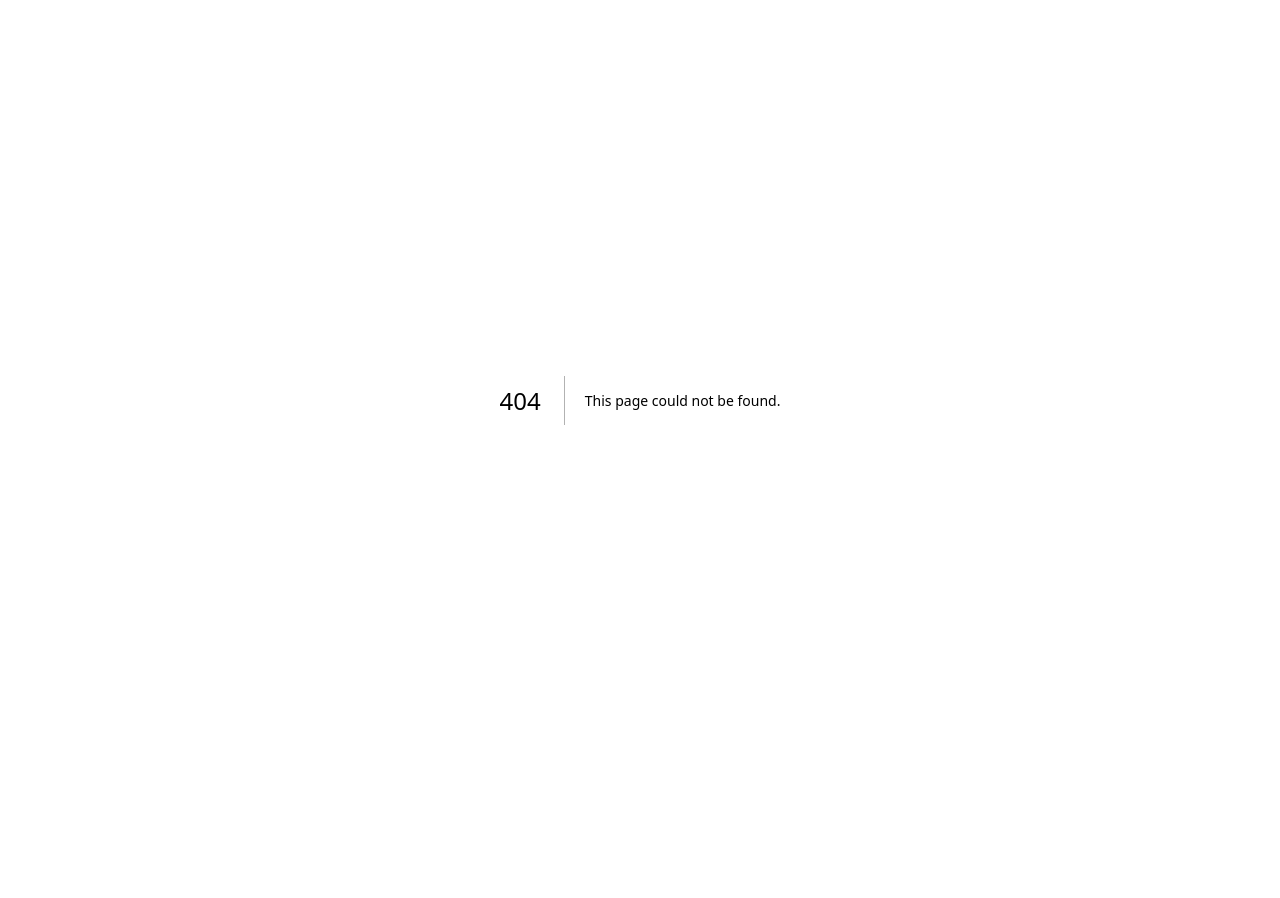
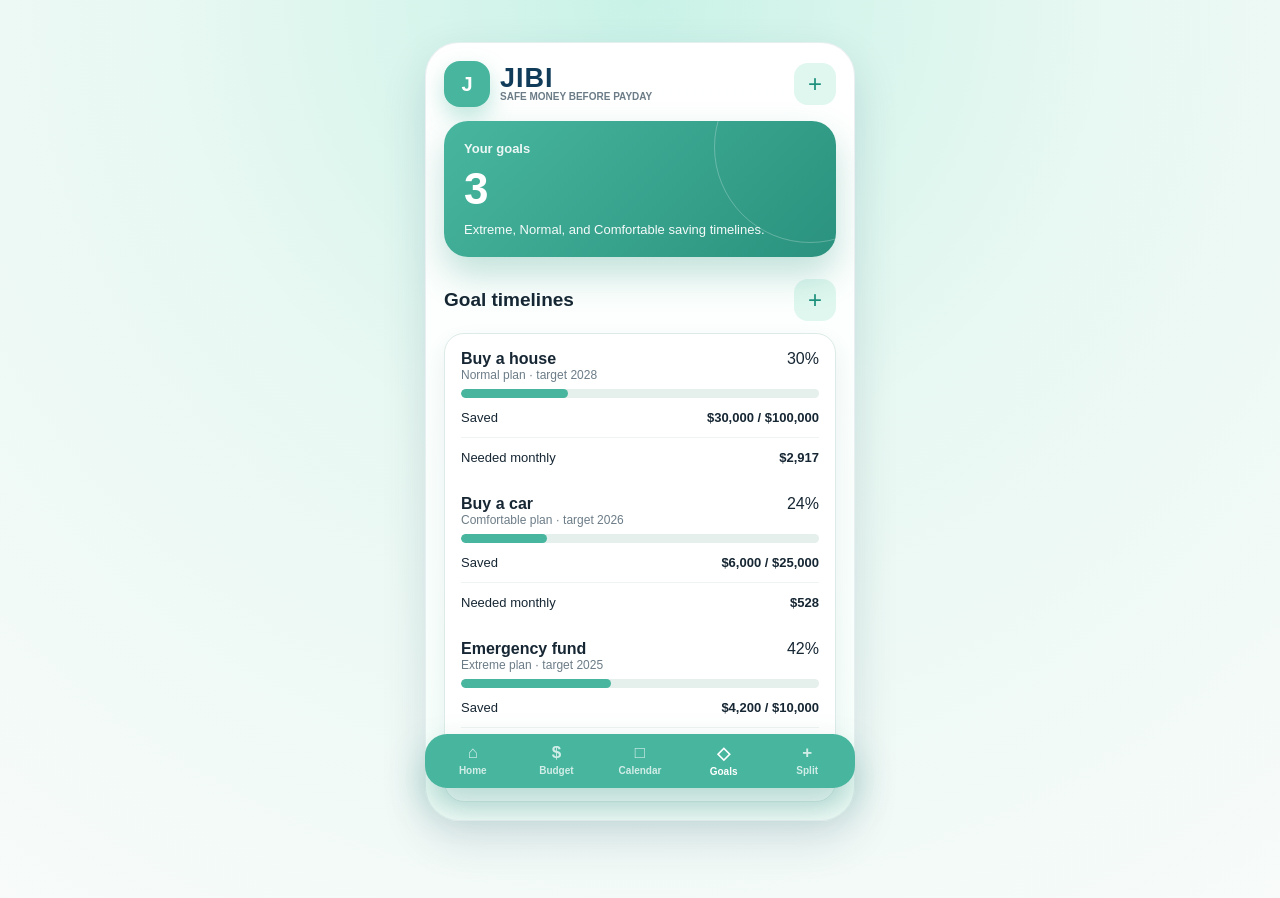
Before and after one commit to homepc2977-ship-it/jibi, a Next.js app: page /goals in a window 1280 px wide. Before the commit this address had no page. Shown: the top 898 px of the page. Before the commit the page ends 800 px from the top, so only its background shows below. Built offline with nearby package versions, Linux system fonts and the light colour scheme.

Commit message:
Add goals timeline page

```diff
--- /dev/null
+++ b/app/goals/page.tsx
@@ -0,0 +1,43 @@
+import { AppHeader } from "../components/AppHeader";
+import { BottomNav } from "../components/BottomNav";
+import { calculateGoalMonthlyContribution, demoGoals } from "../data/demo";
+
+export default function GoalsPage() {
+  return (
+    <main className="app-shell">
+      <section className="phone">
+        <div className="screen">
+          <AppHeader />
+          <section className="hero-card">
+            <p className="hero-label">Your goals</p>
+            <h1 className="hero-number">{demoGoals.length}</h1>
+            <p className="hero-note">Extreme, Normal, and Comfortable saving timelines.</p>
+          </section>
+
+          <div className="section-title"><h2>Goal timelines</h2><button className="icon-button">+</button></div>
+          <section className="panel">
+            {demoGoals.map((goal) => {
+              const percent = Math.round((goal.saved / goal.target) * 100);
+              const monthly = calculateGoalMonthlyContribution(goal);
+              return (
+                <article key={goal.id} style={{ marginBottom: 18 }}>
+                  <div className="money-row" style={{ borderBottom: 0, padding: "0 0 7px" }}>
+                    <div>
+                      <strong>{goal.name}</strong>
+                      <div style={{ color: "var(--muted)", fontSize: 12 }}>{goal.mode} plan · target {goal.deadline}</div>
+                    </div>
+                    <span>{percent}%</span>
+                  </div>
+                  <div className="progress-track"><div className="progress-fill" style={{ width: `${percent}%` }} /></div>
+                  <div className="info-row" style={{ fontSize: 13 }}><span>Saved</span><strong>${goal.saved.toLocaleString()} / ${goal.target.toLocaleString()}</strong></div>
+                  <div className="info-row" style={{ fontSize: 13 }}><span>Needed monthly</span><strong>${monthly.toLocaleString()}</strong></div>
+                </article>
+              );
+            })}
+          </section>
+        </div>
+      </section>
+      <BottomNav active="Goals" />
+    </main>
+  );
+}
```
